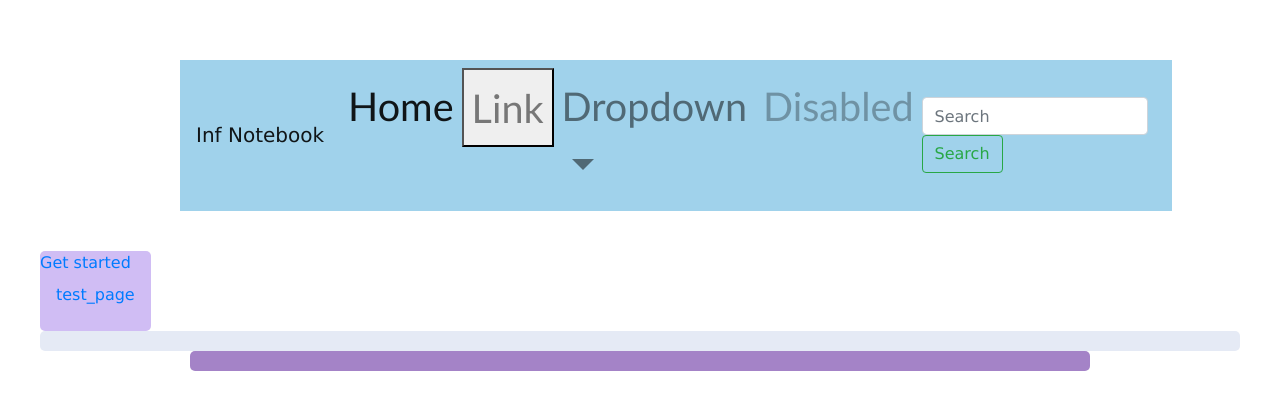
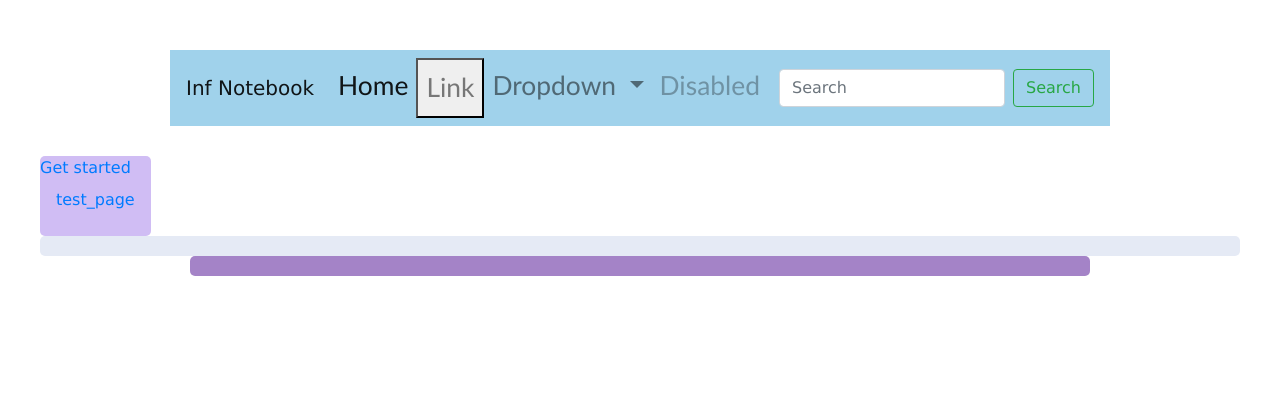
Before and after one commit to inf-vendel/inf-notebook, a Flask app: page / in a window 1280 px wide. Shown: the top 410 px of the page. Run offline with Flask 2, Linux system fonts and the light colour scheme.

Commit message:
Fix html tag for wrapper

```diff
--- a/app/templates/index.html
+++ b/app/templates/index.html
@@ -26,7 +26,7 @@
     <link rel="stylesheet" href="{{ url_for('static', filename='css/main.css') }}">
   </head>
   <body>
-  <div class="box wrapper">
+  <div class="wrapper">
   <div class="box header">
     <nav class="navbar navbar-expand-lg navbar-light navbar-custom">
       <a class="navbar-brand" href="#">Inf Notebook</a>
```
